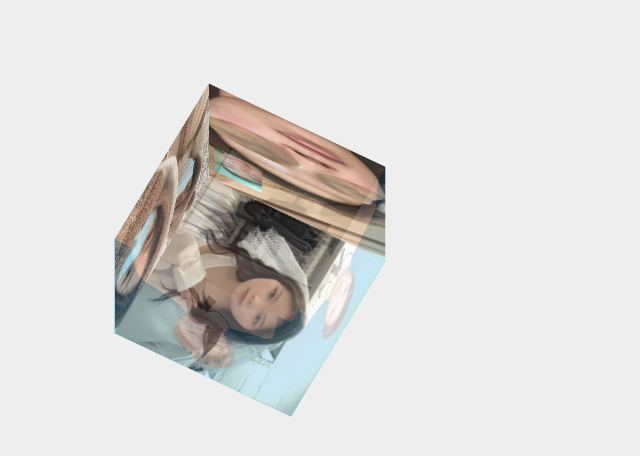
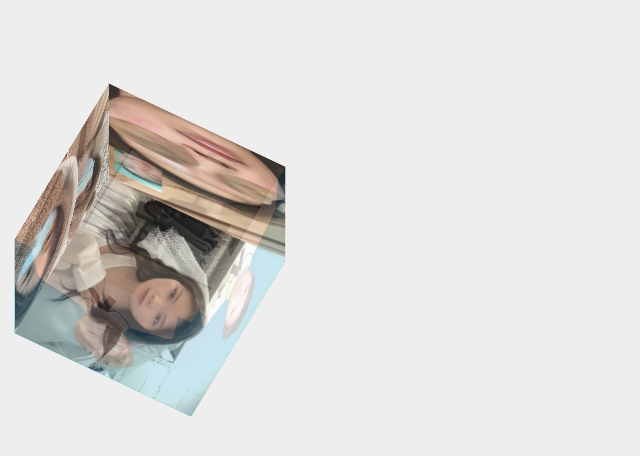
Before and after one commit to 1207003482/photos.github.io, a plain HTML site: page index.html in a window 1280 px wide. Shown: the whole page, without its empty margins (0-640 px from the left). Drawn offline with nearby package versions, Linux system fonts and the light colour scheme.

Commit message:
update:location

```diff
--- a/index.css
+++ b/index.css
@@ -177,7 +177,7 @@ video{
 .rotateImg{
     position:absolute;
     top:150px;
-    left:150px;
+    left:50px;
     width:200px;
     height:200px;
      transform-style: preserve-3d;
```
